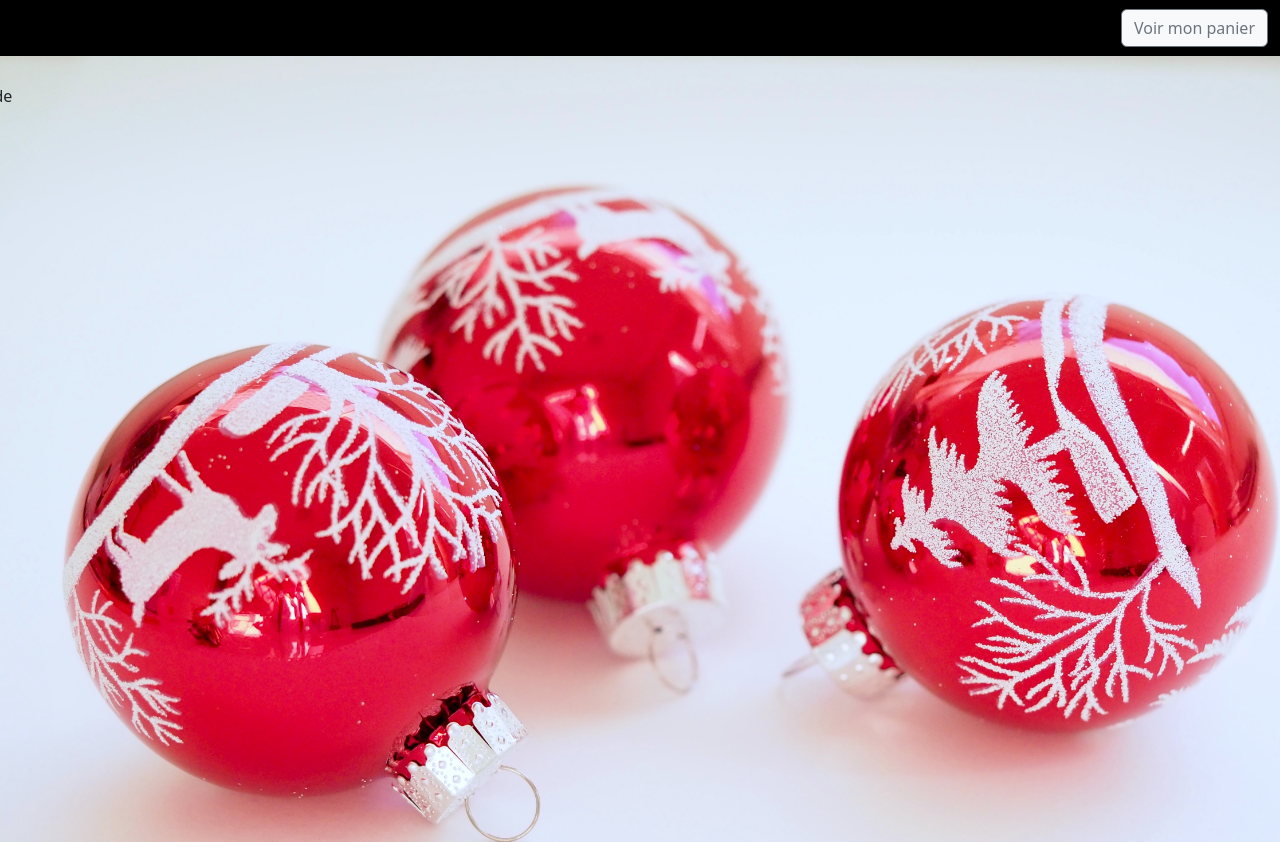
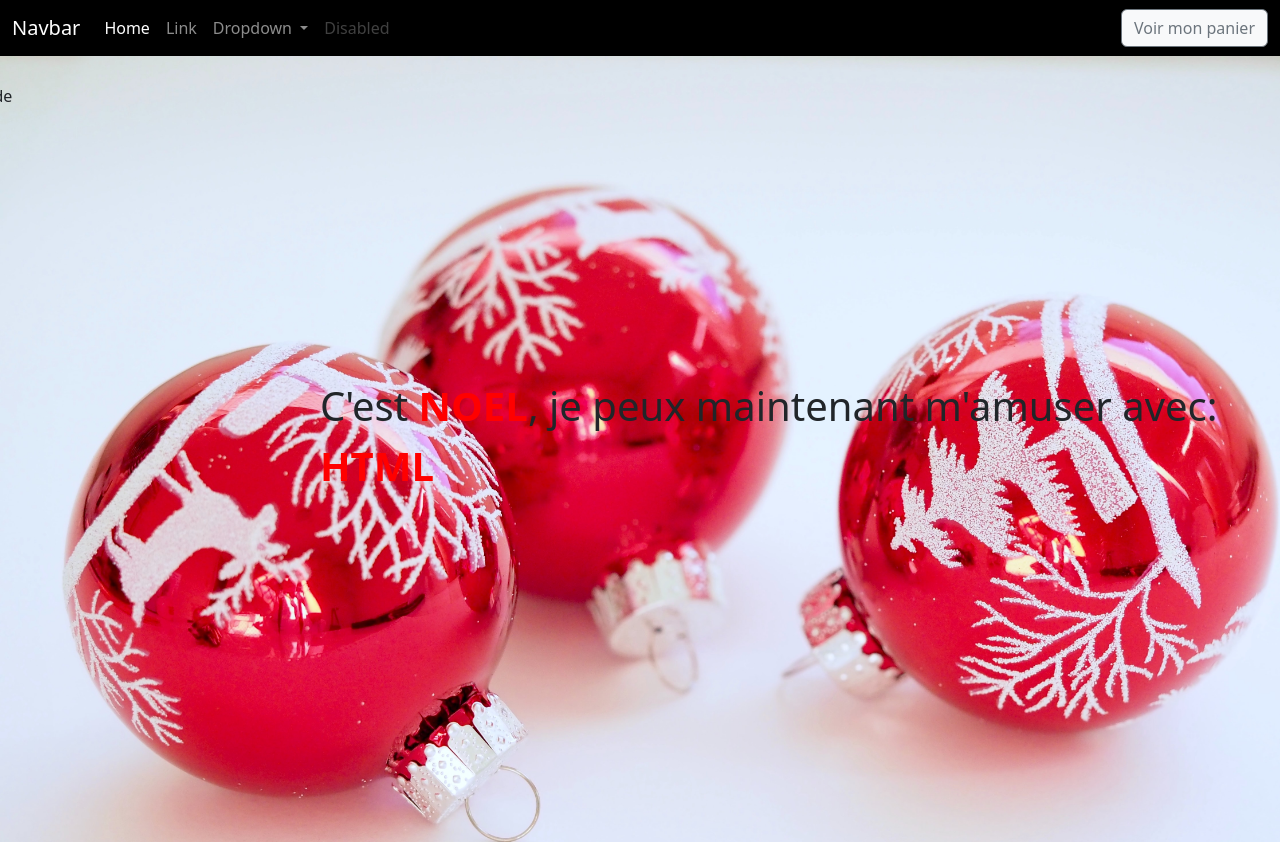
Before and after one commit to MarcSegard/recap_html_css_JS_jquery_ajax, a plain HTML site: page index.html in a window 1280 px wide. Shown: the top 842 px of the page. Drawn offline with nearby package versions, Linux system fonts and the light colour scheme.

Commit message:
Version 1

```diff
--- a/css/styler.css
+++ b/css/styler.css
@@ -1,5 +1,15 @@
 #nav-btn-cart {
   position: relative;
+}
+
+#accueil {
+  position: relative;
+}
+
+#type-writer {
+  position: absolute;
+  top: calc(100vh - 50%);
+  left: 25%;
 }
 
 #numberItems {
--- a/index.html
+++ b/index.html
@@ -26,10 +26,11 @@
     ></script>
     <!-- jQuery -->
     <script src="./script/jquery-3.6.2.min.js"></script>
+    <script src="https://unpkg.com/typewriter-effect@latest/dist/core.js"></script>
   </head>
   <body>
     <header>
-      <nav class="navbar navbar-expand-lg bg-black">
+      <nav class="navbar navbar-dark navbar-expand-lg bg-black">
         <div class="container-fluid">
           <a class="navbar-brand" href="#">Navbar</a>
           <button
@@ -86,7 +87,10 @@
         </div>
       </nav>
     </header>
-    <img class="w-100" src="./assets/BouleNoel.jpg" alt="" />
+    <div id="accueil">
+      <img class="w-100" src="./assets/BouleNoel.jpg" alt="" />
+      <div id="type-writer" class="fs-1"></div>
+    </div>
     <div class="container d-flex flex-wrap justify-content-between"></div>
     <div id="view-cart">
       <div class="row">
@@ -147,9 +151,11 @@
     </div>
     <div id="view-confirm-infos-persos-et-panier">
       <div class="row">
-        <p class="fs-4 col-9 m-3">Valider mes informations et mon panier</p>
+        <p class="fs-4 col-10 ms-3 mt-3">
+          Valider mes informations et mon panier
+        </p>
         <i
-          class="col-2 m-0 bi bi-x-square fs-1 text-end"
+          class="col-1 m-0 bi bi-x-square fs-1 text-end"
           id="view-infos-persos-et-cart-exit"
         ></i>
         <div id="view-contenu"></div>
--- a/script/formulaire.js
+++ b/script/formulaire.js
@@ -15,8 +15,8 @@ const getMessageRegex = (idElement) => {
   let message = "";
   switch (idElement) {
     case "firstName":
-      regex = /^\w{5,15}$/;
-      message = "Le prénom doit contenir entre 5 et 15 caractères";
+      regex = /^\w{4,15}$/;
+      message = "Le prénom doit contenir entre 4 et 15 caractères";
       break;
     case "lastName":
       regex = /^\w{5,15}$/;
--- a/script/script.js
+++ b/script/script.js
@@ -69,6 +69,31 @@ let myCart = [];
 let bagdeNbreItems = $("#numberItems")[0];
 const cartView = $("#cart-items");
 let globalTotalPrice = 0;
+
+var app = document.getElementById("type-writer");
+
+var typewriter = new Typewriter(app, {
+  loop: true,
+  delay: 75,
+});
+
+typewriter
+  .pauseFor(500)
+  .typeString('C\'est <span style="color: red; font-weight: bold;">NOEL</span>')
+  .typeString(
+    ', je peux maintenant m\'amuser avec: <span style="color: red; font-weight: bold;">HTML</span>'
+  )
+  .pauseFor(300)
+  .deleteChars(4)
+  .typeString('<span style="color: red; font-weight: bold;">CSS</span>')
+  .pauseFor(300)
+  .deleteChars(3)
+  .typeString('<span style="color: red; font-weight: bold;">Javascript</span>')
+  .pauseFor(300)
+  .deleteChars(10)
+  .typeString('<span style="color: red; font-weight: bold;">jQuery</span>')
+  .pauseFor(1000)
+  .start();
 
 /**********************************************************************************************************************************/
 /****************************** construction et injection des cartes produit dans la vue principale ********************************/
```
Also changed, not shown: redirect.html (+1 -1 lines).
